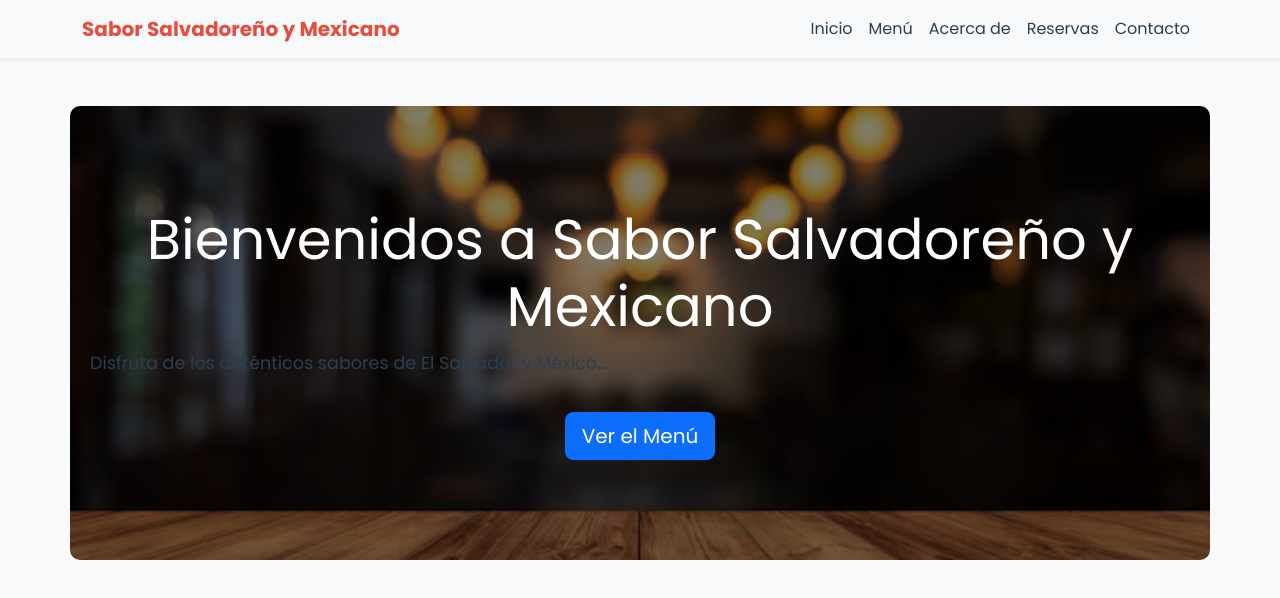
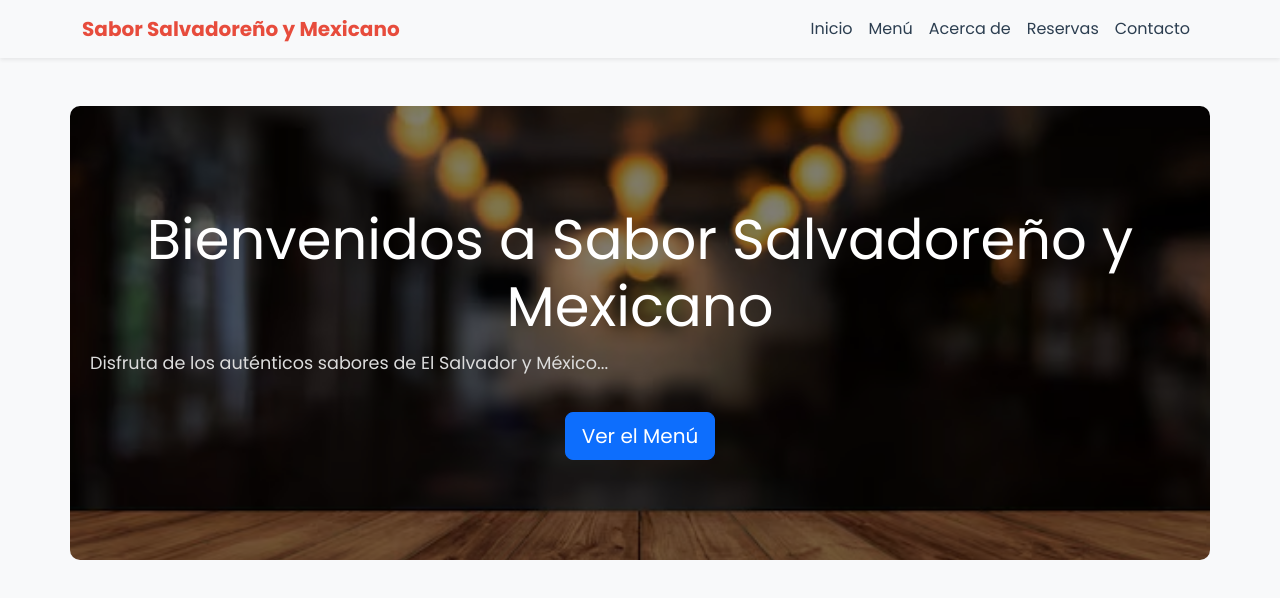
Before and after one commit to jessicahernaandez/Proyecto-1DAW-LM, a React (Vite) app: page / in a window 1280 px wide. Shown: the top 598 px of the page. Built offline with nearby package versions, Linux system fonts and the light colour scheme.

Commit message:
cambio de color de letras

```diff
--- a/src/CSS/App.css
+++ b/src/CSS/App.css
@@ -99,6 +99,6 @@
 .container.my-5 p {
   font-size: 1.1rem;
   line-height: 1.8;
-  color: #2c3e50;
+  color: #dcdcdc;
   text-align: justify;
 }
```
